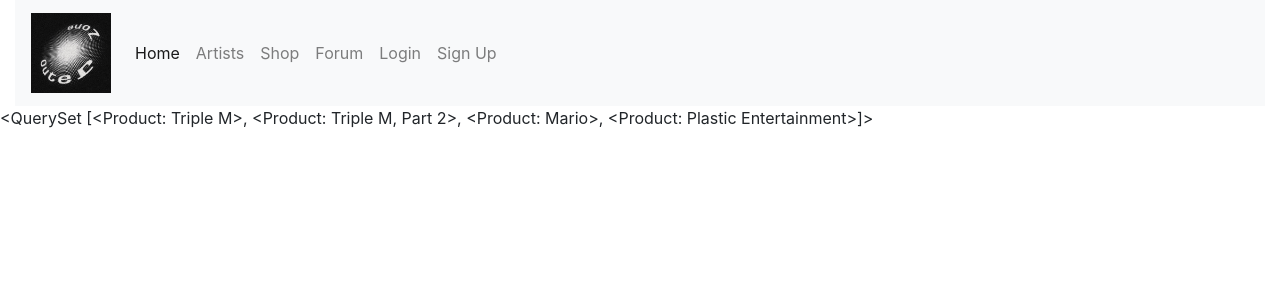
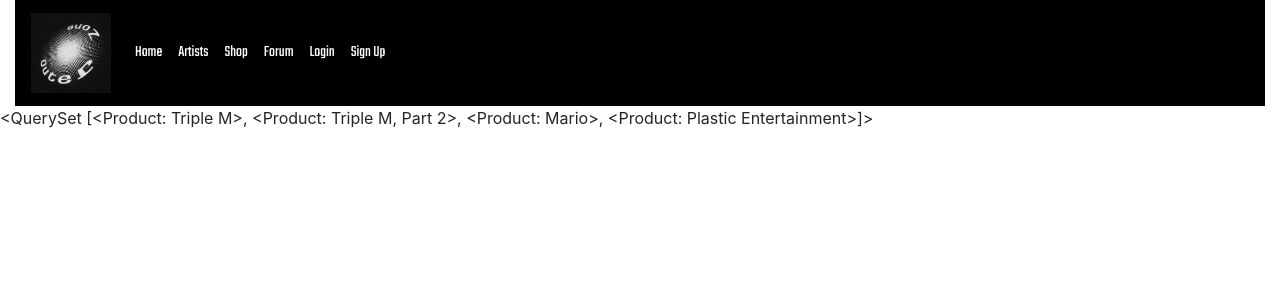
Before and after one commit to Code-Institute-Submissions/outerzone, a Django app: page /products/ in a window 1280 px wide. Shown: the top 300 px of the page. Run offline with Django 3.2, Linux system fonts and the light colour scheme; data comes from the database, SQL or seed files in the repository; some libraries are stand-ins or nearby versions.

Commit message:
feat(navbar): add color, font style

```diff
--- a/static/css/base.css
+++ b/static/css/base.css
@@ -1,5 +1,27 @@
+/*--Fonts--*/
+@import url('https://fonts.googleapis.com/css2?family=Oswald:wght@200;300;400;500;600;700&family=Teko:wght@300;400;500;600;700&display=swap');
+
+.heading-font {
+    font-family: 'Teko', sans-serif;
+}
+
+/*--Links--*/
+
+a {
+    color: #ffffff;
+}
+
+a:hover {
+    color: #8a8a8a;
+}
+
 /*--Nav Bar--*/
 
 .navbar-brand img {
     height: 10vh;
 }
+
+.navbar {
+    background: #000000;
+    color: #ffffff;
+}
--- a/templates/base.html
+++ b/templates/base.html
@@ -40,8 +40,8 @@
 </head>
 
 <body>
-    <header class="container-fluid sticky-top">
-        <nav class="navbar navbar-expand-lg navbar-light bg-light">
+    <header class="container-fluid sticky-top heading-font">
+        <nav class="navbar navbar-expand-lg">
             <a class="navbar-brand" href="#"><img src="media/bwlogo.jpg" alt="Outer Zone Logo"></a>
             <button class="navbar-toggler" type="button" data-toggle="collapse" data-target="#navbarNavAltMarkup" aria-controls="navbarNavAltMarkup" aria-expanded="false" aria-label="Toggle navigation">
                 <span class="navbar-toggler-icon"></span>
```
